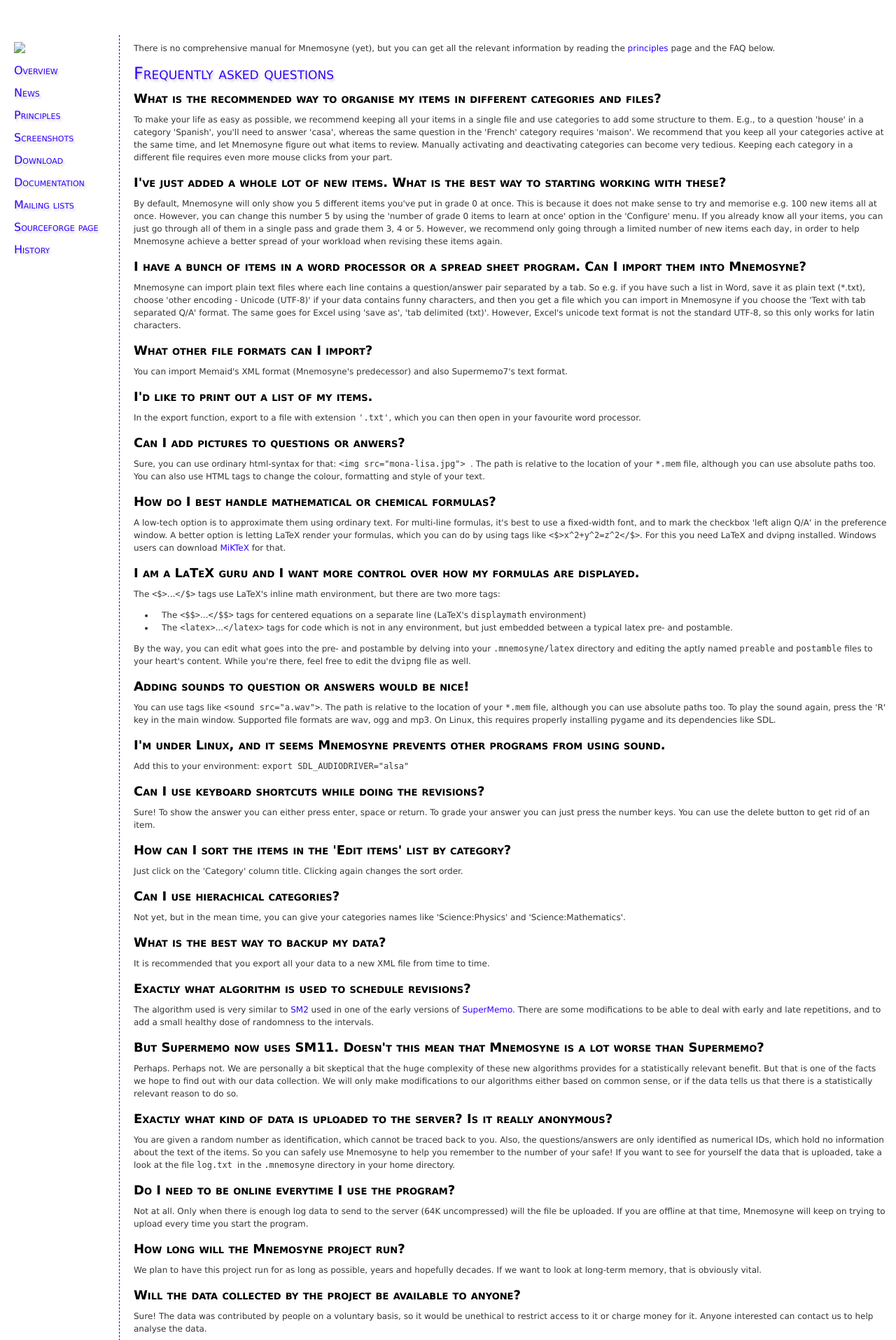
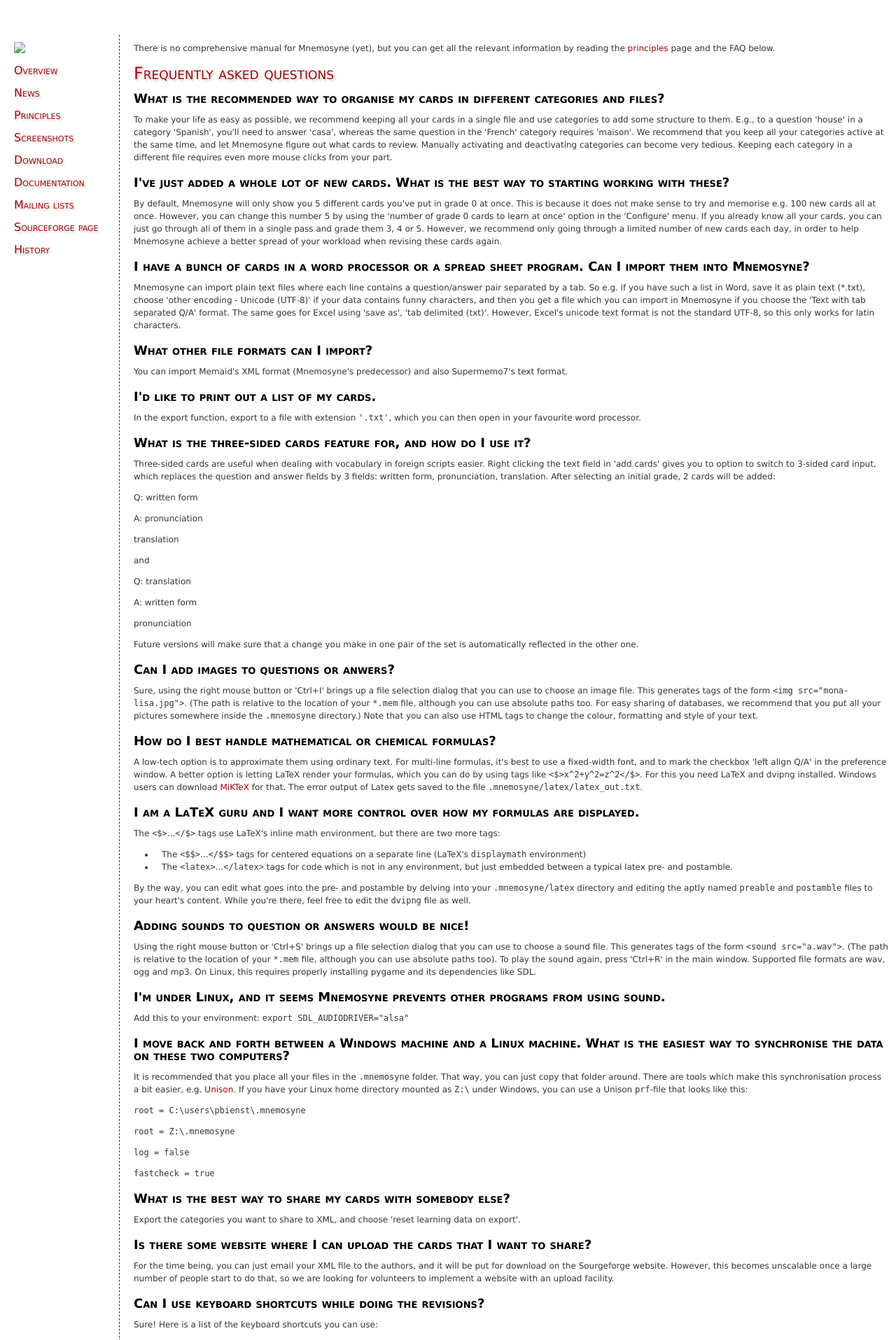
Before and after one commit to vasvlad/pomni, a PHP site: page /faq.php in a window 1280 px wide. Shown: the top 1915 px of the page at 70% size. Run offline with PHP 8.4, Linux system fonts and the light colour scheme.

Commit message:
0.9.10
git-svn-id: https://mnemosyne-proj.svn.sourceforge.net/svnroot/mnemosyne-proj/trunk@199 e5e6b78b-db40-0410-9517-b98c64f8d2c1

```diff
--- a/mnemosyne-web/faq.php
+++ b/mnemosyne-web/faq.php
@@ -8,32 +8,46 @@
 
 <h1>Frequently asked questions</h1>
 
-<h2 id="question">What is the recommended way to organise my items in different categories and files?</h2>
-To make your life as easy as possible, we recommend keeping all your items in a single file and use categories to add some structure to them. E.g., to a question 'house' in a category 'Spanish', you'll need to answer 'casa', whereas the same question in the 'French' category requires 'maison'. We recommend that you keep all your categories active at the same time, and let Mnemosyne figure out what items to review. Manually activating and deactivating categories can become very tedious. Keeping each category in a different file requires even more mouse clicks from your part.
+<h2 id="question">What is the recommended way to organise my cards in different categories and files?</h2>
+To make your life as easy as possible, we recommend keeping all your cards in a single file and use categories to add some structure to them. E.g., to a question 'house' in a category 'Spanish', you'll need to answer 'casa', whereas the same question in the 'French' category requires 'maison'. We recommend that you keep all your categories active at the same time, and let Mnemosyne figure out what cards to review. Manually activating and deactivating categories can become very tedious. Keeping each category in a different file requires even more mouse clicks from your part.
 
-<h2 id="question">I've just added a whole lot of new items. What is the best way to starting working with these?</h2>
-By default, Mnemosyne will only show you 5 different items you've put in grade 0 at once. This is because it does not make sense to try and memorise e.g. 100 new items all at once. However, you can change this number 5 by using the 'number of grade 0 items to learn at once' option in the 'Configure' menu. If you already know all your items, you can just go through all of them in a single pass and grade them 3, 4 or 5. However, we recommend only going through a limited number of new items each day, in order to help Mnemosyne achieve a better spread of your workload when revising these items again.
+<h2 id="question">I've just added a whole lot of new cards. What is the best way to starting working with these?</h2>
+By default, Mnemosyne will only show you 5 different cards you've put in grade 0 at once. This is because it does not make sense to try and memorise e.g. 100 new cards all at once. However, you can change this number 5 by using the 'number of grade 0 cards to learn at once' option in the 'Configure' menu. If you already know all your cards, you can just go through all of them in a single pass and grade them 3, 4 or 5. However, we recommend only going through a limited number of new cards each day, in order to help Mnemosyne achieve a better spread of your workload when revising these cards again.
 
-<h2 id="question">I have a bunch of items in a word processor or a spread sheet program. Can I import them into Mnemosyne?</h2>
+<h2 id="question">I have a bunch of cards in a word processor or a spread sheet program. Can I import them into Mnemosyne?</h2>
 Mnemosyne can import plain text files where each line contains a question/answer pair separated by a tab. So e.g. if you have such a list in Word, save it as plain text (*.txt), choose 'other encoding - Unicode (UTF-8)' if your data contains funny characters, and then you get a file which you can import in Mnemosyne if you choose the 'Text with tab separated Q/A' format. The same goes for Excel using 'save as', 'tab delimited (txt)'. However, Excel's unicode text format is not the standard UTF-8, so this only works for latin characters.
 
 <h2 id="question">What other file formats can I import?</h2>
 You can import Memaid's XML format (Mnemosyne's predecessor) and also Supermemo7's text format.
 
-<h2 id="question">I'd like to print out a list of my items.</h2>
+<h2 id="question">I'd like to print out a list of my cards.</h2>
 In the export function, export to a file with extension <code>'.txt'</code>, which you can then open in your favourite word processor.
 
-<h2 id="question">Can I add pictures to questions or anwers?</h2>
-Sure, you can use ordinary html-syntax for that:
+<h2 id="question">What is the three-sided cards feature for, and how do I use it?</h2>
+Three-sided cards are useful when dealing with vocabulary in foreign scripts
+ easier. Right clicking the text field in 'add cards' gives you to option
+ to switch to 3-sided card input, which replaces the question and answer
+ fields by 3 fields: written form, pronunciation, translation. After
+ selecting an initial grade, 2 cards will be added:
+<p> Q: written form</p>
+<p>  A: pronunciation</p>
+<p>     translation</p>
+</p>
+ and
+ <p> Q: translation</p>
+<p>  A: written form</p>
+ <p>    pronunciation</p>
+</p>
 
+Future versions will make sure that a change you make in one pair of the set is automatically reflected in the other one.
+
+<h2 id="question">Can I add images to questions or anwers?</h2>
+Sure, using the right mouse button or 'Ctrl+I' brings up a file selection dialog that you can use to choose an image file. This generates tags of the form
 <code>
-&lt;img src="mona-lisa.jpg">
-</code>.
-
-The path is relative to the location of your <code>*.mem</code> file, although you can use absolute paths too. You can also use HTML tags to change the colour, formatting and style of your text.
+&lt;img src="mona-lisa.jpg"></code>. (The path is relative to the location of your <code>*.mem</code> file, although you can use absolute paths too. For easy sharing of databases, we recommend that you put all your pictures somewhere inside the <code>.mnemosyne</code> directory.) Note that you can also use HTML tags to change the colour, formatting and style of your text.
 
 <h2 id="question">How do I best handle mathematical or chemical formulas?</h2>
-A low-tech option is to approximate them using ordinary text. For multi-line formulas, it's best to use a fixed-width font, and to mark the checkbox 'left align Q/A' in the preference window. A better option is letting LaTeX render your formulas, which you can do by using tags like <code>&lt;$>x^2+y^2=z^2&lt;/$></code>. For this you need LaTeX and dvipng installed. Windows users can download <a href="http://www.miktex.org/">MiKTeX</a> for that.
+A low-tech option is to approximate them using ordinary text. For multi-line formulas, it's best to use a fixed-width font, and to mark the checkbox 'left align Q/A' in the preference window. A better option is letting LaTeX render your formulas, which you can do by using tags like <code>&lt;$>x^2+y^2=z^2&lt;/$></code>. For this you need LaTeX and dvipng installed. Windows users can download <a href="http://www.miktex.org/">MiKTeX</a> for that. The error output of Latex gets saved to the file <code>.mnemosyne/latex/latex_out.txt</code>.
 
 <h2 id="question">I am a LaTeX guru and I want more control over how my formulas are displayed.</h2>
 The <code>&lt;$></code>...<code>&lt;/$></code> tags use LaTeX's inline math environment, but there are two more tags:
@@ -44,16 +58,56 @@ The <code>&lt;$></code>...<code>&lt;/$></code> tags use LaTeX's inline math envi
 By the way, you can edit what goes into the pre- and postamble by delving into your <code>.mnemosyne/latex</code> directory and editing the aptly named <code>preable</code> and <code>postamble</code> files to your heart's content. While you're there, feel free to edit the <code>dvipng</code> file as well.
 
 <h2 id="question">Adding sounds to question or answers would be nice!</h2>
-You can use tags like <code>&lt;sound src="a.wav"></code>. The path is relative to the location of your <code>*.mem</code> file, although you can use absolute paths too. To play the sound again, press the 'R' key in the main window. Supported file formats are wav, ogg and mp3. On Linux, this requires properly installing pygame and its dependencies like SDL.
+Using the right mouse button or 'Ctrl+S' brings up a file selection dialog that you can use to choose a sound file. This generates tags of the form <code>&lt;sound src="a.wav"></code>. (The path is relative to the location of your <code>*.mem</code> file, although you can use absolute paths too). To play the sound again, press  'Ctrl+R'  in the main window. Supported file formats are wav, ogg and mp3. On Linux, this requires properly installing pygame and its dependencies like SDL.
 
 <h2 id="question">I'm under Linux, and it seems Mnemosyne prevents other programs from using sound.</h2>
 Add this to your environment:
 <code>export SDL_AUDIODRIVER="alsa"</code>
 
+<h2 id="question">I move back and forth between a Windows machine and a Linux machine. What is the easiest way to synchronise the data on these two computers?</h2>
+
+It is recommended that you place all your files in the <code>.mnemosyne</code> folder. That way, you can just copy that folder around. There are tools which make this synchronisation process a bit easier, e.g. <a href="http://www.cis.upenn.edu/~bcpierce/unison/">Unison</a>. If you have your Linux home directory mounted as <code>Z:\</code> under Windows, you can use a Unison <code>prf</code>-file that looks like this:
+<code>
+<p>root = C:\users\pbienst\.mnemosyne</p>
+<p>root = Z:\.mnemosyne</p>
+<p>log = false</p>
+<p>fastcheck = true</p>
+</code>
+
+<h2 id="question">What is the best way to share my cards with somebody else?</h2>
+Export the categories you want to share to XML, and choose 'reset learning data on export'.
+
+<h2 id="question">Is there some website where I can upload the cards that I want to share?</h2>
+For the time being, you can just email your XML file to the authors, and it will be put for download on the Sourgeforge website. However, this becomes unscalable once a large number of people start to do that, so we are looking for volunteers to implement a website with an upload facility.
+
+
 <h2 id="question">Can I use keyboard shortcuts while doing the revisions?</h2>
-Sure! To show the answer you can either press enter, space or return. To grade your answer you can just press the number keys. You can use the delete button to get rid of an item.
+Sure! Here is a list of the keyboard shortcuts you can use:
 
-<h2 id="question">How can I sort the items in the 'Edit items' list by category?</h2>
+<ul>
+<li>Enter, Space, Return: default action (mostly show answer)
+<li>number keys 0-5: grades (use Ctrl+number keys when adding cards)
+
+<li>Ctrl+N: New file</li>
+<li>Ctrl+O: Open file</li>
+<li>Ctrl+S: Save file (in the main window)</li>
+<li>Ctrl+A: Add cards</li>
+<li>Ctrl+E: Edit current card</li>
+<li>Del:    Delete card</li>
+<li>Ctrl+D: Edit deck</li>
+<li>Ctrl+T: Statistics</li>
+<li>Ctrl+S: Insert sound (in the edit fields)</li>
+<li>Ctrl+I: Insert image</li>
+<li>Ctrl+P: Preview card</li>
+<li>Ctrl+F: Find</li>
+<li>F3    : Find</li>
+<li>Ctrl+P: Preview card</li>
+<li>Ctrl+R: Replay sound</li>
+</ul>
+In text fields, the standard cut, copy, paste, undo and redo shortcuts
+are available
+
+<h2 id="question">How can I sort the cards in the 'Edit deck' list by category?</h2>
 Just click on the 'Category' column title. Clicking again changes the sort order.
 
 <h2 id="question">Can I use hierachical categories?</h2>
@@ -69,7 +123,7 @@ The algorithm used is very similar to <a href="http://www.supermemo.com/english/
 Perhaps. Perhaps not. We are personally a bit skeptical that the huge complexity of these new algorithms provides for a statistically relevant benefit. But that is one of the facts we hope to find out with our data collection. We will only make modifications to our algorithms either based on common sense, or if the data tells us that there is a statistically relevant reason to do so.
 
 <h2 id="question">Exactly what kind of data is uploaded to the server? Is it really anonymous?</h2>
-You are given a random number as identification, which cannot be traced back to you. Also, the questions/answers are only identified as numerical IDs, which hold no information about the text of the items. So you can safely use Mnemosyne to help you remember to the number of your safe! If you want to see for yourself the data that is uploaded, take a look at the file <code>log.txt
+You are given a random number as identification, which cannot be traced back to you. Also, the questions/answers are only identified as numerical IDs, which hold no information about the text of the cards. So you can safely use Mnemosyne to help you remember to the number of your safe! If you want to see for yourself the data that is uploaded, take a look at the file <code>log.txt
 </code> in the <code>.mnemosyne</code> directory in your home directory.
 
 <h2 id="question">Do I need to be online everytime I use the program?</h2>
@@ -82,7 +136,7 @@ We plan to have this project run for as long as possible, years and hopefully de
 Sure! The data was contributed by people on a voluntary basis, so it would be unethical to restrict access to it or charge money for it. Anyone interested can contact us to help analyse the data.
 
       <h2 id="question">When I start the program under Windows, I get a message about a missing <code>'~\\.mnemosyne'</code> directory</h2>
-In the system control panel, go to 'system settings' and add <code>HOMEPATH=%USERPROFILE%</code> to your environment variables. You might need a reboot.
+In the system control panel, go to 'system settings' and add <code>HOMEPATH=%USERPROFILE%</code> to your environment variables. You might need a reboot. If that fails, you can always try <code>HOMEPATH=C:\</code> or something.
 
 
 <?php
--- a/mnemosyne-web/style.css
+++ b/mnemosyne-web/style.css
@@ -21,7 +21,7 @@ body {
 	position: absolute;
 	left: 170px;
 	top: 50px;
-	border-left: 1px #3300FF dashed;
+	border-left: 1px #A50303 dashed;
 	padding: 10 10 10 20px; }
 
 #question {
@@ -40,7 +40,7 @@ h1, h2, h3, h4, h5, h6 {
         font-weight: normal;
         text-shadow: #ccc 2px 3px 3px;
         font-variant: small-caps;
-	color: #3300FF; }
+	color: #A50303; }
 
 h1 { font-size: 24px; }
 h2 { font-size: 18px; }
@@ -49,8 +49,8 @@ h4 { font-size: 14px; }
 h5 { font-size: 10px; }
 h6 { font-size:  9px; }
 
-A:link     { color:#3300FF; text-decoration: none; }
-A:visited  { color:#3300FF; text-decoration: none; }
+A:link     { color:#A50303; text-decoration: none; }
+A:visited  { color:#A50303; text-decoration: none; }
 
 ol, ul, li {
 	font-size: 12px;
```
Also changed, not shown: mnemosyne-web/news.php (+43 -1 lines), mnemosyne-web/principles.php (+7 -7 lines), mnemosyne-web/screenshots.php (+15 -0 lines), mnemosyne-web/pictures/three_sided.png (added), 2 other files.
